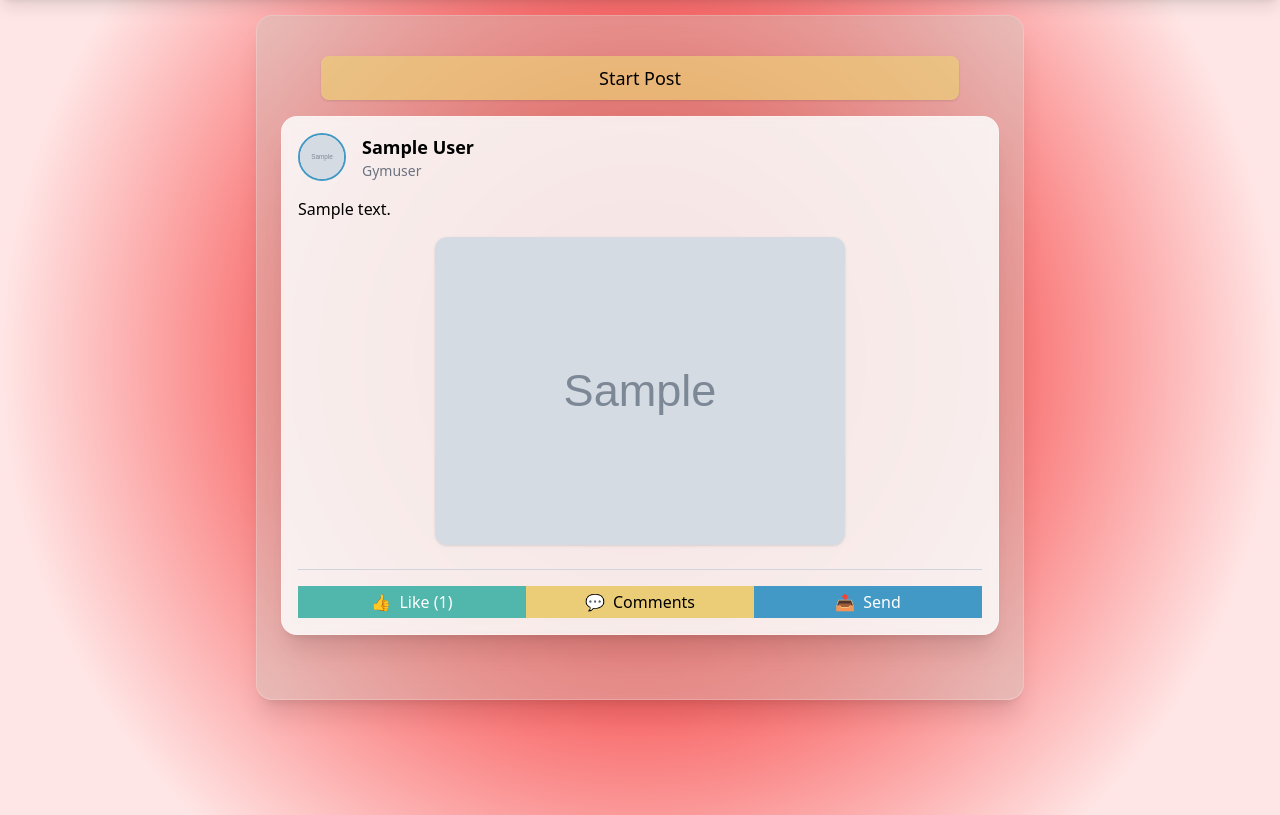
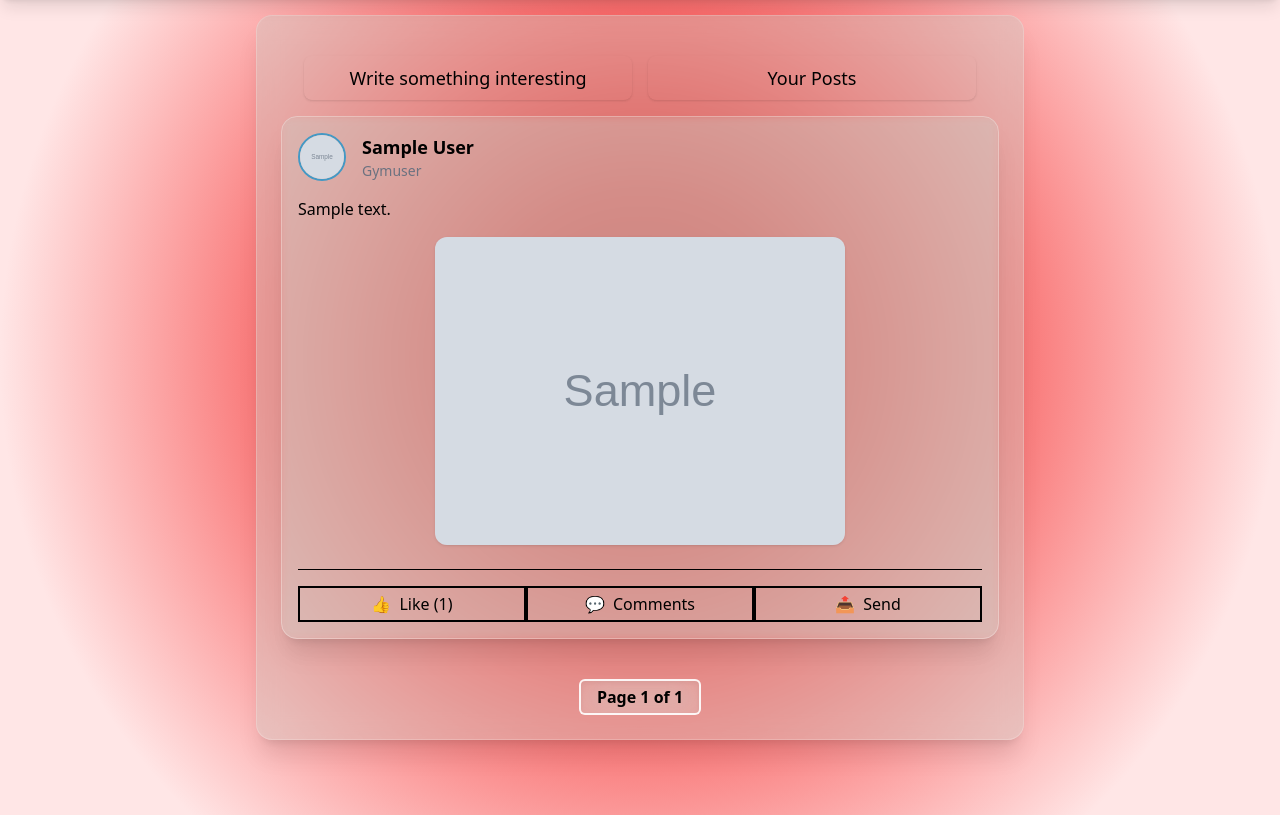
Before and after one commit to mdasjad9151/gymConnect, a Django app: page /posts/ in a window 1280 px wide. Shown: the part 97-912 px from the top of the page. Run offline with Django 5.2, Linux system fonts and the light colour scheme; tables that the repository leaves empty hold one stand-in row (Sample ...); some libraries are stand-ins or nearby versions.

Commit message:
blog:complete

```diff
--- a/blog/admin.py
+++ b/blog/admin.py
@@ -3,6 +3,6 @@ from .models import Post, Comment, Like, Follow
 
 # Register your models here.
 admin.site.register(Post)
-# admin.site.register(Comment)
-# admin.site.register(Like)
-# admin.site.register(Follow)
+admin.site.register(Comment)
+admin.site.register(Like)
+admin.site.register(Follow)
--- a/blog/forms.py
+++ b/blog/forms.py
@@ -10,13 +10,12 @@ class PostForm(forms.ModelForm):
         fields = ['content', 'image']
         widgets = {
             'content': forms.Textarea(attrs={
-                'class': 'w-full px-4 py-2 border border-gray-300 rounded-lg focus:ring-2 focus:ring-blue-400 transition',
+                'class': 'w-full px-4 py-2 border border-red-300 bg-white/10 placeholder-black text-black rounded-lg focus:ring-2 focus:ring-red-400 transition backdrop-blur-lg',
                 'placeholder': 'Write something interesting...',
-                'rows': 1,
+                'rows': 5,
             }),
             'image': forms.ClearableFileInput(attrs={
-
-                  # JavaScript function for file name display
+                'class': 'w-full text-sm text-black m-2  file:mr-4 file:py-2 file:px-4 file:rounded-lg file:border-1 file:border-white/10 file:text-sm file:font-semibold file:bg-red-500 file:text-black hover:file:bg-red-600',
             }),
         }
 
--- a/blog/templates/blog/post_list.html
+++ b/blog/templates/blog/post_list.html
@@ -1,26 +1,54 @@
+{% extends 'core/base.html' %}
+{% block head_block %}
+<meta name="csrf-token" content="{{ csrf_token }}">
+
+{% endblock head_block %}
+{% block content %}
+
+{% include 'core/header.html' %}
+
 {% load static %}
 <div class="flex justify-center mt-28 pb-10">
-  <div class="w-3/5 bg-[#cbccc6]/40 p-6 shadow-xl rounded-2xl backdrop-blur-md border border-white/20">
-
+  <div
+    class="w-3/5 bg-[#cbccc6]/40 p-6 shadow-xl rounded-2xl backdrop-blur-md border border-white/20"
+  >
     <!-- Create Post Button -->
+    <div class="grid grid-cols-2 gap-4 max-w-2xl mx-auto justify-center">
       <a href="{% url 'blog:create_post' %}">
-      <div class="my-4 text-lg mx-10 px-10 py-2 text-center bg-[#ebcd77]/70 text-black rounded-lg shadow hover:bg-[#ebcd77]/90 transition-all duration-300 ease-in-out">
-        Start Post
+        <div
+          class="my-4 text-lg px-10 py-2 text-center border-white w-full text-black rounded-lg shadow hover:bg-red-500 hover:text-white transition-all duration-300 ease-in-out"
+        >
+          Write something interesting
         </div>
       </a>
+      <a href="">
+        <div
+          class="my-4 text-lg px-10 py-2 text-center w-full text-black rounded-lg shadow hover:bg-red-500 hover:text-white transition-all duration-300 ease-in-out"
+        >
+          Your Posts
+        </div>
+      </a>
+    </div>
 
     {% for post in posts %}
     <!-- Post Card -->
-    <div id="post-{{ post.id }}"
-      class="bg-white/80 text-black p-4 rounded-2xl shadow-xl mb-10 backdrop-blur-sm border border-white/30 animate-fadeIn relative">
-
+    <div
+      id="post-{{ post.id }}"
+      class="bg-white/1 text-black p-4 rounded-2xl shadow-xl mb-10 backdrop-blur-sm border border-white/30 animate-fadeIn relative backdrop-blur-lg"
+    >
       <!-- User Info Section -->
       <div class="flex items-center space-x-4 mb-4">
-          <img src="{{ post.user.profile_picture.url }}" alt="Profile Picture" class="w-12 h-12 rounded-full object-cover border-2 border-[#4399c5]">
+        <img
+          src="{{ post.user.profile_picture.url }}"
+          alt="Profile Picture"
+          class="w-12 h-12 rounded-full object-cover border-2 border-[#4399c5]"
+        />
 
         <div>
           <p class="font-semibold text-lg text-black">{{ post.user.name }}</p>
-          <p class="text-sm text-gray-500 capitalize">{{ post.user.user_model_name }}</p>
+          <p class="text-sm text-gray-500 capitalize">
+            {{ post.user.user_model_name }}
+          </p>
         </div>
       </div>
 
@@ -29,67 +57,116 @@
 
       {% if post.image %}
       <div class="flex justify-center mt-4">
-        <img src="{{ post.image.url }}" alt="Post Image" class="w-3/5 rounded-xl shadow hover:scale-105 transition">
+        <img
+          src="{{ post.image.url }}"
+          alt="Post Image"
+          class="w-3/5 rounded-xl shadow hover:scale-105 transition"
+        />
       </div>
       {% endif %}
 
       <!-- Post Action Footer -->
-      <div class="grid grid-flow-col grid-cols-3 items-center mt-6 border-t border-gray-300 pt-4">
-
+      <div
+        class="grid grid-flow-col grid-cols-3 items-center mt-6 border-t border-black pt-4"
+      >
         <!-- Like Button -->
-        <button class="like-button flex items-center justify-center space-x-2 px-4 py-1 bg-[#51b6ab] text-white hover:bg-[#4399c5] transition"
-          data-post-id="{{ post.id }}">
+        <button
+          class="like-button flex items-center justify-center space-x-2 px-4 py-1 border-2 border-black text-black hover:bg-red-500 hover:text-white transition"
+          data-post-id="{{ post.id }}"
+        >
           <span>👍</span>
-          <span class="font-medium">Like (<span id="like-count-{{ post.id }}">{{ post.likes.count }}</span>)</span>
+          <span class="font-medium"
+            >Like (<span id="like-count-{{ post.id }}"
+              >{{ post.likes.count }}</span
+            >)</span
+          >
         </button>
 
         <!-- Comment Button -->
-        <button onclick="toggleCommentSection('{{ post.id }}')"
-          class="comment-button flex items-center justify-center space-x-2 px-4 py-1 bg-[#ebcd77] text-black hover:bg-[#e8ddaf] transition">
+        <button
+           data-post-id="{{ post.id }}"
+          class="comment-button flex items-center justify-center space-x-2 px-4 py-1 border-2 border-black text-black hover:bg-red-500 hover:text-white transition"
+        >
           <span>💬</span>
           <span class="font-medium">Comments</span>
         </button>
 
         <!-- Send All Button -->
-        <button class="send-all-button flex items-center justify-center space-x-2 px-4 py-1 bg-[#4399c5] text-white hover:bg-[#51b6ab] transition">
+        <button
+          class="send-all-button flex items-center justify-center space-x-2 px-4 py-1 border-2 border-black text-black hover:bg-red-500 hover:text-white transition"
+        >
           <span>📤</span>
           <span class="font-medium">Send</span>
         </button>
-
       </div>
 
       <!-- Comment Section -->
-      <div id="comments-{{ post.id }}"
-        class="comment-section hidden mt-4 p-4 rounded-xl bg-[#cbccc6]/40 backdrop-blur-sm border border-white/20 space-y-4 md:space-y-0 md:space-x-4 transition-all duration-300 ease-in-out">
-
+      <div
+        id="comments-{{ post.id }}"
+        class="comment-section hidden mt-4 p-4 rounded-xl bg-[#cbccc6]/40 backdrop-blur-sm border border-white/20 space-y-4 md:space-y-0 md:space-x-4 transition-all duration-300 ease-in-out"
+      >
         <!-- Comment Input -->
         <div class="flex items-center space-x-2">
-          <input type="text" id="comment-text-{{ post.id }}"
+          <input
+            type="text"
+            id="comment-text-{{ post.id }}"
             class="w-full p-2 border rounded-lg focus:ring-2 focus:ring-[#4399c5] transition"
-            placeholder="Write a comment...">
-          <button class="add-comment-button px-4 py-1 bg-green-500 text-white rounded hover:bg-green-600 transition"
-            data-post-id="{{ post.id }}">
+            placeholder="Write a comment..."
+          />
+          <button
+            class="add-comment-button px-4 py-1 bg-green-500 text-white rounded hover:bg-green-600 transition"
+            data-post-id="{{ post.id }}"
+          >
             ➤
           </button>
         </div>
 
         <!-- Comments List -->
         <div class="mt-4">
-          <div class="comments-list space-y-2 text-black" id="comments-list-{{ post.id }}">
+          <div
+            class="comments-list space-y-2 text-black"
+            id="comments-list-{{ post.id }}"
+          >
             <!-- Comments will appear here -->
           </div>
         </div>
       </div>
     </div>
     {% endfor %}
+
+<div class="pagination flex items-center justify-center space-x-4 mt-8 text-black">
+    {% if posts.has_previous %}
+        <a href="?page=1"
+           class="px-3 py-1 rounded-md bg-red-100 hover:bg-red-200 text-sm font-medium transition">First</a>
+        <a href="?page={{ posts.previous_page_number }}"
+           class="px-3 py-1 rounded-md bg-red-100 hover:bg-red-200 text-sm font-medium transition">Previous</a>
+    {% endif %}
+
+    <span class="px-4 py-1 text-md font-semibold bg-white/10 border-2 border-white/90 backdrop-blur-lg rounded-md shadow-inner">
+        Page {{ posts.number }} of {{ posts.paginator.num_pages }}
+    </span>
+
+    {% if posts.has_next %}
+        <a href="?page={{ posts.next_page_number }}"
+           class="px-3 py-1 rounded-md bg-white/10 shadow-inner hover:bg-red-500  border-2 border-white/60 text-md font-medium transition">Next</a>
+        <a href="?page={{ posts.paginator.num_pages }}"
+           class="px-3 py-1 rounded-md bg-white/10 hover:bg-red-500 shadow-inner border-2 border-white/30 text-md font-medium transition">Last</a>
+    {% endif %}
+</div>
   </div>
 </div>
 
 <!-- Animations -->
 <style>
   @keyframes fadeIn {
-  from { opacity: 0; transform: translateY(20px); }
-  to { opacity: 1; transform: translateY(0); }
+    from {
+      opacity: 0;
+      transform: translateY(20px);
+    }
+    to {
+      opacity: 1;
+      transform: translateY(0);
+    }
   }
   .animate-fadeIn {
     animation: fadeIn 0.6s ease-in-out;
@@ -100,6 +177,7 @@
 <script>
   const isAuthenticated = {{ request.user.is_authenticated|yesno:"true,false" }};
   const loginUrl = "{% url 'accounts:login' %}";
+   window.csrfToken = "{{ csrf_token }}";
 
   function toggleCommentSection(postId) {
     const section = document.getElementById(`comments-${postId}`);
--- a/blog/views.py
+++ b/blog/views.py
@@ -1,9 +1,12 @@
 from django.shortcuts import render, redirect, get_object_or_404
+from django.core.paginator import Paginator
 from django.contrib.auth.decorators import login_required
+from django.views.decorators.csrf import csrf_exempt
+from django.views.decorators.http import require_POST
 from django.http import JsonResponse
 from .models import Post, Comment, Like, Follow
 from .forms import PostForm, CommentForm
-
+import json
 @login_required
 def create_post(request):
     if request.method == 'POST':
@@ -18,7 +21,13 @@ def create_post(request):
     return render(request, 'blog/create_post.html', {'form': form})
 
 def post_list(request):
-    posts = Post.objects.all().order_by('-created_at')
+    post_queryset = Post.objects.all().order_by('-created_at')
+
+
+    paginator = Paginator(post_queryset, 5)  # Show 5 posts per page
+    page_number = request.GET.get('page')
+    posts = paginator.get_page(page_number)
+
 
     # Enrich each post with user details
     for post in posts:
@@ -29,17 +38,16 @@ def post_list(request):
 
         if hasattr(user, 'gymuser'):
             name = user.gymuser.name
-            print('user',name)
             profile_picture = user.gymuser.profile_picture
             user_model_name = 'gymuser'
         elif hasattr(user, 'trainer'):
             name = user.trainer.name
-            print("trainer", name)
+
             profile_picture = user.trainer.profile_picture
             user_model_name = 'trainer'
         elif hasattr(user, 'gymowner'):
             name = user.gymowner.name
-            print("owner", name)
+
             profile_picture = user.gymowner.profile_picture
             user_model_name = 'gymowner'
 
@@ -58,7 +66,7 @@ def post_list(request):
     else:
         form = PostForm()
 
-    return render(request, 'core/home.html', {'posts': posts, 'form': form})
+    return render(request, 'blog/post_list.html', {'posts': posts, 'form': form})
 
 
 @login_required
@@ -74,13 +82,16 @@ def like_post(request, post_id):
 
     return JsonResponse({'liked': liked, 'like_count': post.likes.count()})
 
+@require_POST
 @login_required
 def add_comment(request, post_id):
-    if request.method == "POST":
-        post = get_object_or_404(Post, id=post_id)
-        text = request.POST.get("text", "").strip()
-
+    try:
+        data = json.loads(request.body)  # <-- Parse JSON body
+        text = data.get("text", "").strip()
+        print(data)
+        print(text)
         if text:
+            post = get_object_or_404(Post, id=post_id)
             comment = Comment.objects.create(user=request.user, post=post, text=text)
 
             # Dynamically get the name from the user subclass
@@ -90,20 +101,23 @@ def add_comment(request, post_id):
             elif hasattr(comment.user, 'trainer'):
                 name = comment.user.trainer.name
             elif hasattr(comment.user, 'gymowner'):
-                name = comment.user.gymowner.gym_name  # GymOwner has gym_name
+                name = comment.user.gymowner.gym_name
             elif hasattr(comment.user, 'admin'):
-                name = comment.user.admin.name  # Admin has name
+                name = comment.user.admin.name
 
             return JsonResponse({
                 "success": True,
                 "comment": {
-                    "user": name or "Unknown",  # Fallback to "Unknown" if no name is found
+                    "user": name or "Unknown",
                     "text": comment.text,
                     "created_at": comment.created_at.strftime("%Y-%m-%d %H:%M"),
                 }
             })
+        else:
+            return JsonResponse({"success": False, "error": "Empty comment."})
 
-    return JsonResponse({"success": False, "error": "Invalid comment."})
+    except Exception as e:
+        return JsonResponse({"success": False, "error": str(e)})
 
 
 
@@ -116,7 +130,7 @@ def load_comments(request, post_id):
     for c in comments:
         user = c.user
         name = None
-        print(user)
+
 
         if hasattr(user, 'gymuser'):
             name = user.gymuser.name
@@ -124,8 +138,6 @@ def load_comments(request, post_id):
             name = user.trainer.name
         elif hasattr(user, 'gymowner'):
             name = user.gymowner.gym_name  # Using gym_name for GymOwner
-        elif hasattr(user, 'admin'):
-            name = user.admin.name  # Admin name if available
 
         comments_data.append({
             "user": name or "Unknown",  # Fallback to "Unknown" if name is not found
--- a/core/templates/core/base.html
+++ b/core/templates/core/base.html
@@ -2,6 +2,11 @@
 <html lang="en">
 <head>
   <meta charset="UTF-8">
+
+  {% block head_block %}
+
+  {% endblock head_block %}
+
   <script src="https://cdn.tailwindcss.com"></script>
   <title>{% block title %}My Site{% endblock %}</title>
  <style>
```
Also changed, not shown: other parts of blog/templates/blog/post_list.html (+1 -0 lines), blog/templates/blog/create_post.html (+13 -15 lines), core/views.py (+3 -13 lines), static/blog/js/script.js (+19 -4 lines). Lines whose indentation alone changed are shown as unchanged.
